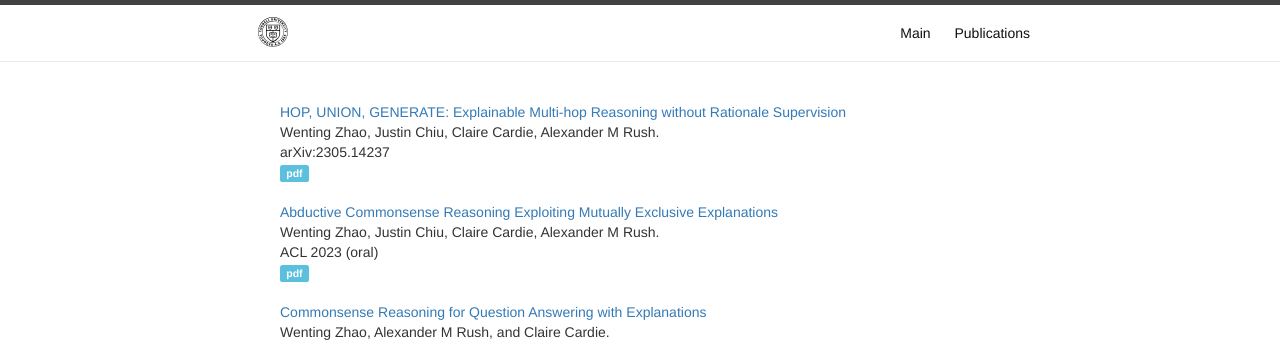
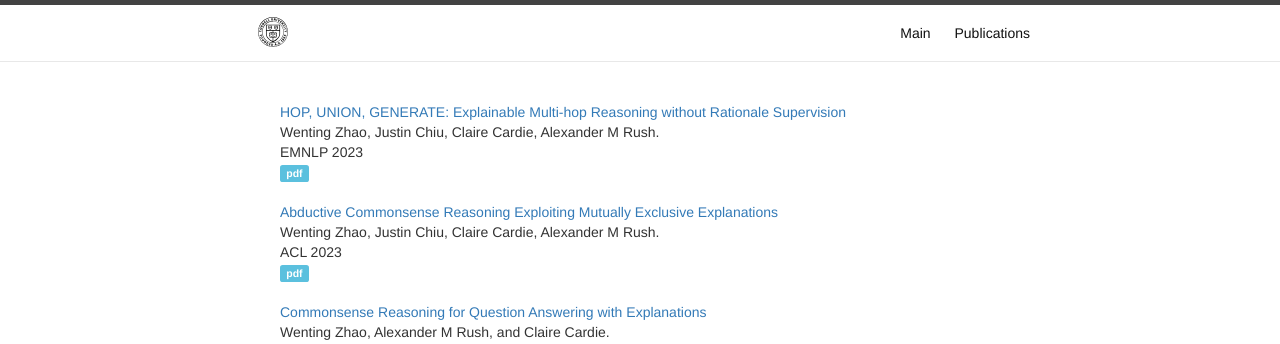
Before and after one commit to wenting-zhao/wenting-zhao.github.io, a Jekyll site: the page built from papers.html, in a window 1280 px wide. Shown: the top 344 px of the page. Built offline with Jekyll 4.4.1, drawn with Linux system fonts in a browser that asks for light colours.

Commit message:
Update papers.yaml

```diff
--- a/_data/papers.yaml
+++ b/_data/papers.yaml
@@ -16,11 +16,11 @@ papers:
     - title: "HOP, UNION, GENERATE: Explainable Multi-hop Reasoning without Rationale Supervision"
       authors: Wenting Zhao, Justin Chiu, Claire Cardie, Alexander M Rush
       pdf: https://arxiv.org/pdf/2305.14237.pdf
-      conference: arXiv:2305.14237
+      conference: EMNLP 2023
     - title: "Abductive Commonsense Reasoning Exploiting Mutually Exclusive Explanations"
       authors: Wenting Zhao, Justin Chiu, Claire Cardie, Alexander M Rush
       pdf: https://arxiv.org/pdf/2305.14618.pdf
-      conference: ACL 2023 (oral)
+      conference: ACL 2023
     - title: "Commonsense Reasoning for Question Answering with Explanations"
       authors: Wenting Zhao, Alexander M Rush, and Claire Cardie
       pdf: https://openreview.net/pdf?id=rg-zrfteOZc
```
